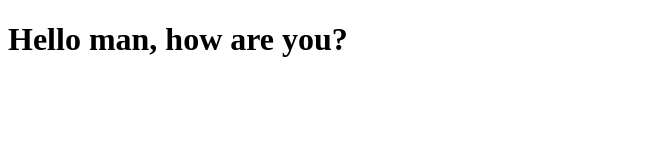
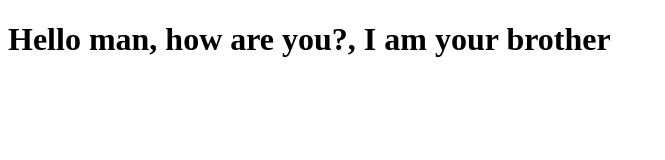
Before and after one commit to ZackLa/Coursera_test, a plain HTML site: page index.html in a window 1280 px wide. Shown: the whole page, without its empty margins (0-665 px from the left). Drawn offline with Linux system fonts and the light colour scheme.

Commit message:
third added

```diff
--- a/index.html
+++ b/index.html
@@ -4,6 +4,6 @@
     <title>Hello Zack! </title>
 </head>
 <body>
-<h1> Hello man, how are you?</h1>
+<h1> Hello man, how are you?, I am your brother</h1>
 </body>
 </html>
```
